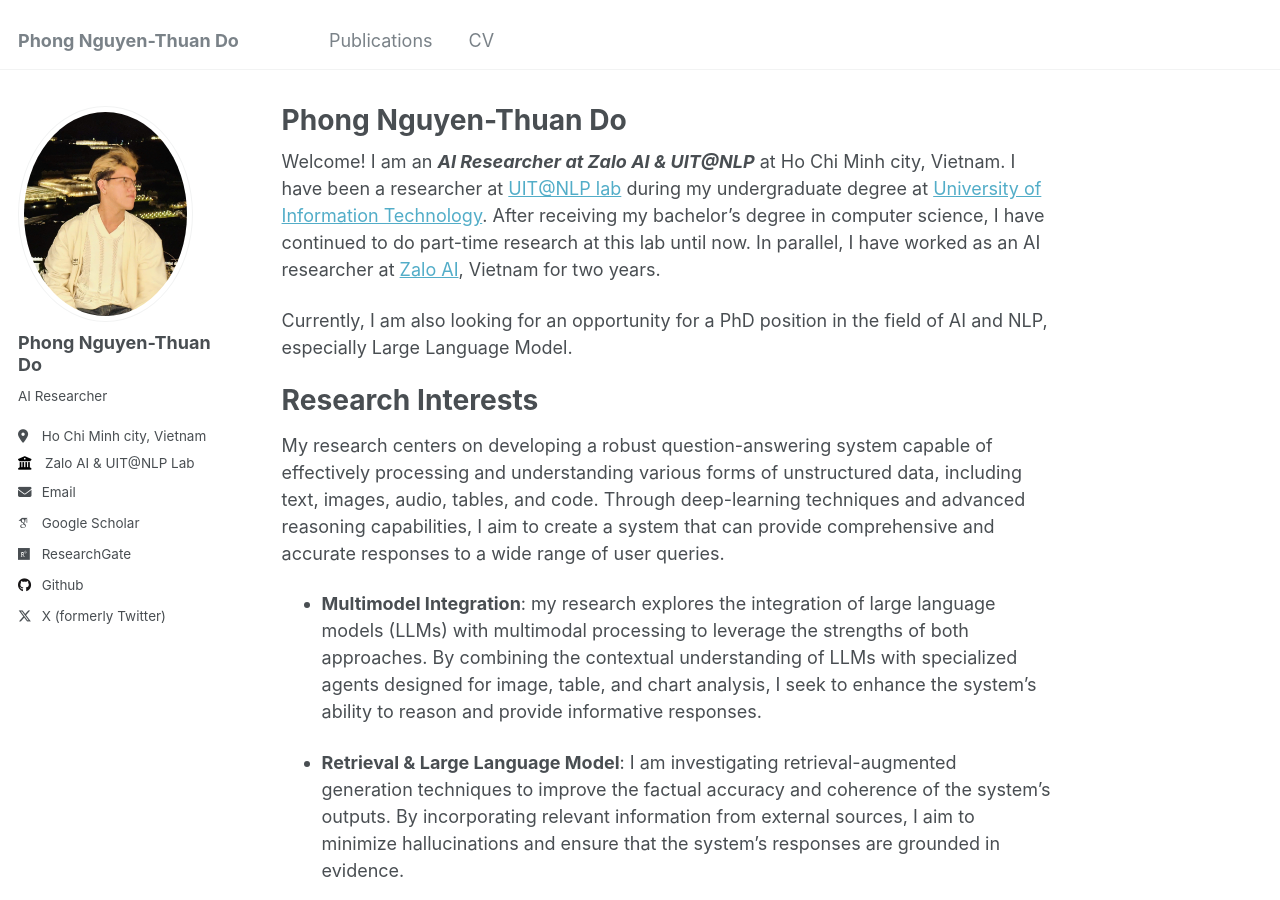
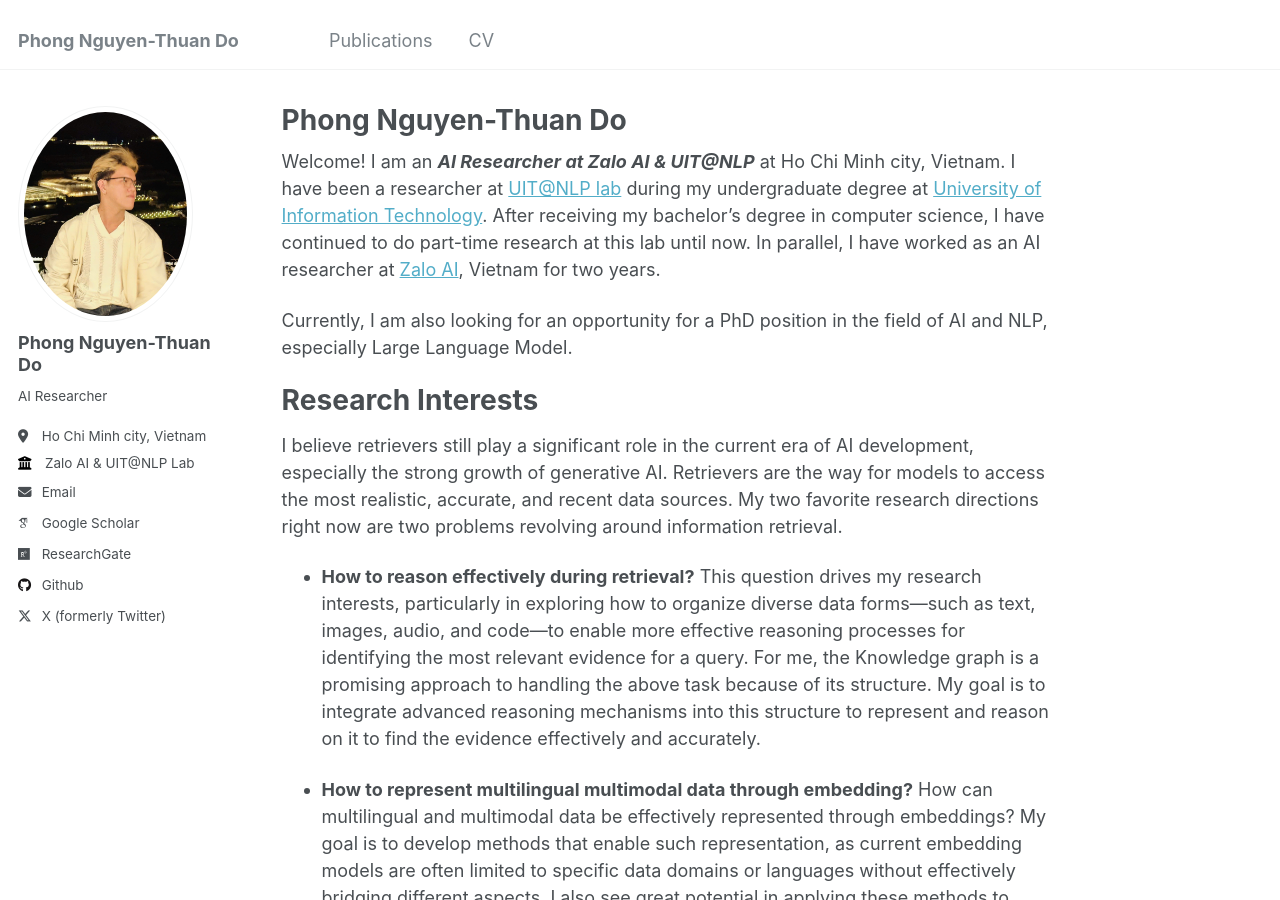
Before and after one commit to PhongNTDo/PhongNTDo.github.io, a Jekyll site: the page built from _pages/about.md, in a window 1280 px wide and 900 px high. Built offline with Jekyll 4.4.1, drawn with Linux system fonts in a browser that asks for light colours; some web fonts are replaced; some of the changed text lies outside the part shown.

Commit message:
update about

```diff
--- a/_pages/about.md
+++ b/_pages/about.md
@@ -15,11 +15,11 @@ Currently, I am also looking for an opportunity for a PhD position in the field
 
 Research Interests
 ======
-My research centers on developing a robust question-answering system capable of effectively processing and understanding various forms of unstructured data, including text, images, audio, tables, and code. Through deep-learning techniques and advanced reasoning capabilities, I aim to create a system that can provide comprehensive and accurate responses to a wide range of user queries.
+I believe retrievers still play a significant role in the current era of AI development, especially the strong growth of generative AI. Retrievers are the way for models to access the most realistic, accurate, and recent data sources. My two favorite research directions right now are two problems revolving around information retrieval.
 
-- **Multimodel Integration**: my research explores the integration of large language models (LLMs) with multimodal processing to leverage the strengths of both approaches. By combining the contextual understanding of LLMs with specialized agents designed for image, table, and chart analysis, I seek to enhance the system's ability to reason and provide informative responses.
+- **How to reason effectively during retrieval?** This question drives my research interests, particularly in exploring how to organize diverse data forms—such as text, images, audio, and code—to enable more effective reasoning processes for identifying the most relevant evidence for a query. For me, the Knowledge graph is a promising approach to handling the above task because of its structure. My goal is to integrate advanced reasoning mechanisms into this structure to represent and reason on it to find the evidence effectively and accurately.
 
-- **Retrieval & Large Language Model**: I am investigating retrieval-augmented generation techniques to improve the factual accuracy and coherence of the system's outputs. By incorporating relevant information from external sources, I aim to minimize hallucinations and ensure that the system's responses are grounded in evidence.
+- **How to represent multilingual multimodal data through embedding?** How can multilingual and multimodal data be effectively represented through embeddings? My goal is to develop methods that enable such representation, as current embedding models are often limited to specific data domains or languages without effectively bridging different aspects. I also see great potential in applying these methods to knowledge graphs, which could enhance the integration and retrieval of complex information.
 
 <span style="color:red">*I am happy to chat and discuss potential collaborations. Please feel free to reach out to me via Email (phongdntvn@gmail.com).*</span>
 
```
